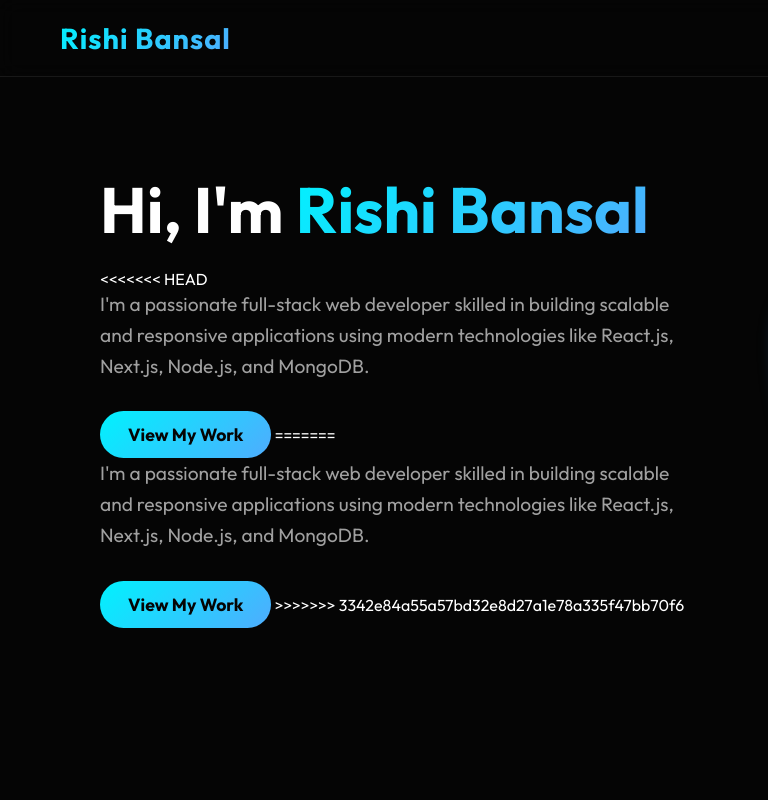
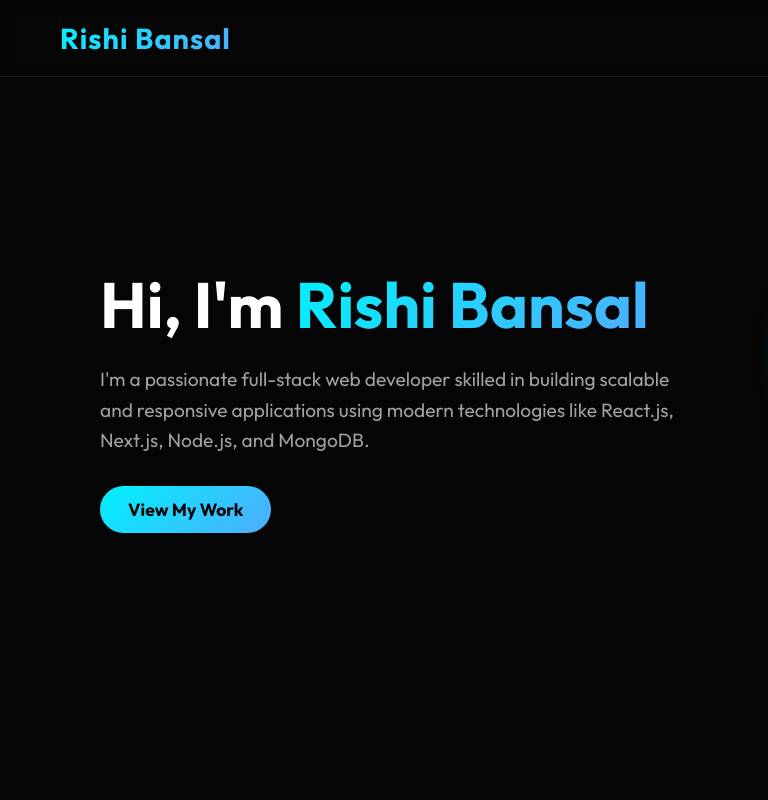
Before and after one commit to Rishi4624/Portfolio, a plain HTML site: page index.html in a window 1280 px wide. Shown: the top 800 px of the page, 0-768 px from the left. Drawn offline with nearby package versions, Linux system fonts and the light colour scheme.

Commit message:
final commit may be

```diff
--- a/index.html
+++ b/index.html
@@ -30,13 +30,8 @@
   <section id="home">
     <div class="content">
       <h1>Hi, I'm <span class="gradient-text">Rishi Bansal</span></h1>
-<<<<<<< HEAD
         <p>I'm a passionate full-stack web developer skilled in building scalable and responsive applications using modern technologies like React.js, Next.js, Node.js, and MongoDB.</p>
         <a href="#work" class="btn">View My Work</a>
-=======
-      <p>I'm a passionate full-stack web developer skilled in building scalable and responsive applications using modern technologies like React.js, Next.js, Node.js, and MongoDB.</p>
-      <a href="#work" class="btn">View My Work</a>
->>>>>>> 3342e84a55a57bd32e8d27a1e78a335f47bb70f6
     </div>
     <img src="https://cdn-icons-png.flaticon.com/512/3135/3135715.png" alt="Profile">
   </section>
```
Also changed, not shown: server.js (deleted, +0 -7 lines).
